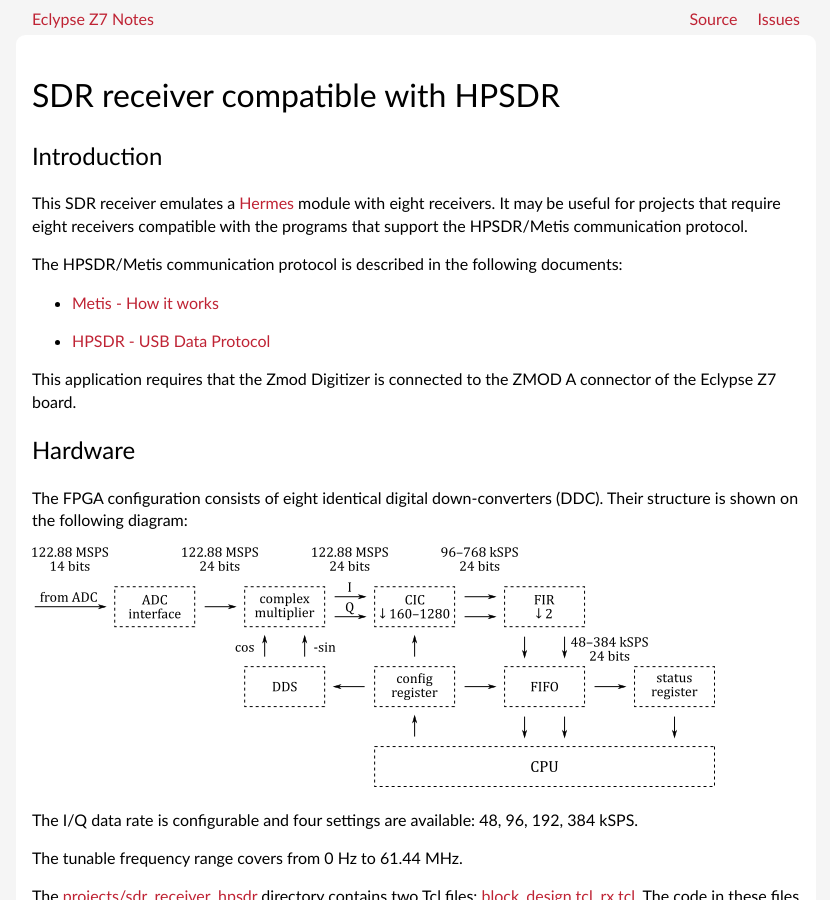
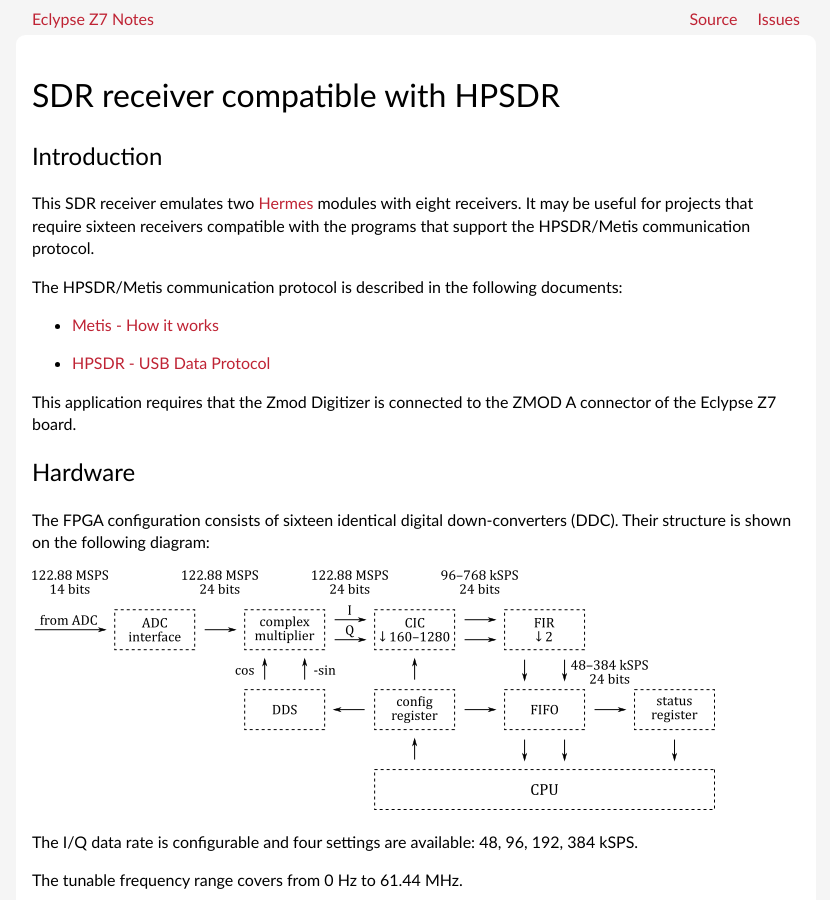
Before and after one commit to pavel-demin/eclypse-z7-notes, a Jekyll site: the page built from sdr-receiver-hpsdr.md, in a window 1280 px wide and 900 px high. Shown: the whole window, without its empty margins (224-1054 px from the left). Built offline with Jekyll 4.4.1, drawn with Linux system fonts in a browser that asks for light colours; some of the changed text lies outside the part shown.

Commit message:
update sdr-receiver-hpsdr

```diff
--- a/sdr-receiver-hpsdr.md
+++ b/sdr-receiver-hpsdr.md
@@ -7,7 +7,7 @@
 Introduction
 -----
 
-This SDR receiver emulates a [Hermes](https://openhpsdr.org/hermes.php) module with eight receivers. It may be useful for projects that require eight receivers compatible with the programs that support the HPSDR/Metis communication protocol.
+This SDR receiver emulates two [Hermes](https://openhpsdr.org/hermes.php) modules with eight receivers. It may be useful for projects that require sixteen receivers compatible with the programs that support the HPSDR/Metis communication protocol.
 
 The HPSDR/Metis communication protocol is described in the following documents:
 
@@ -20,7 +20,7 @@
 Hardware
 -----
 
-The FPGA configuration consists of eight identical digital down-converters (DDC). Their structure is shown on the following diagram:
+The FPGA configuration consists of sixteen identical digital down-converters (DDC). Their structure is shown on the following diagram:
 
 ![HPSDR receiver]({{ "/img/sdr-receiver-hpsdr.png" | prepend: site.baseurl }})
 
```
Also changed, not shown: other parts of sdr-receiver-hpsdr.md (+6 -3 lines).
